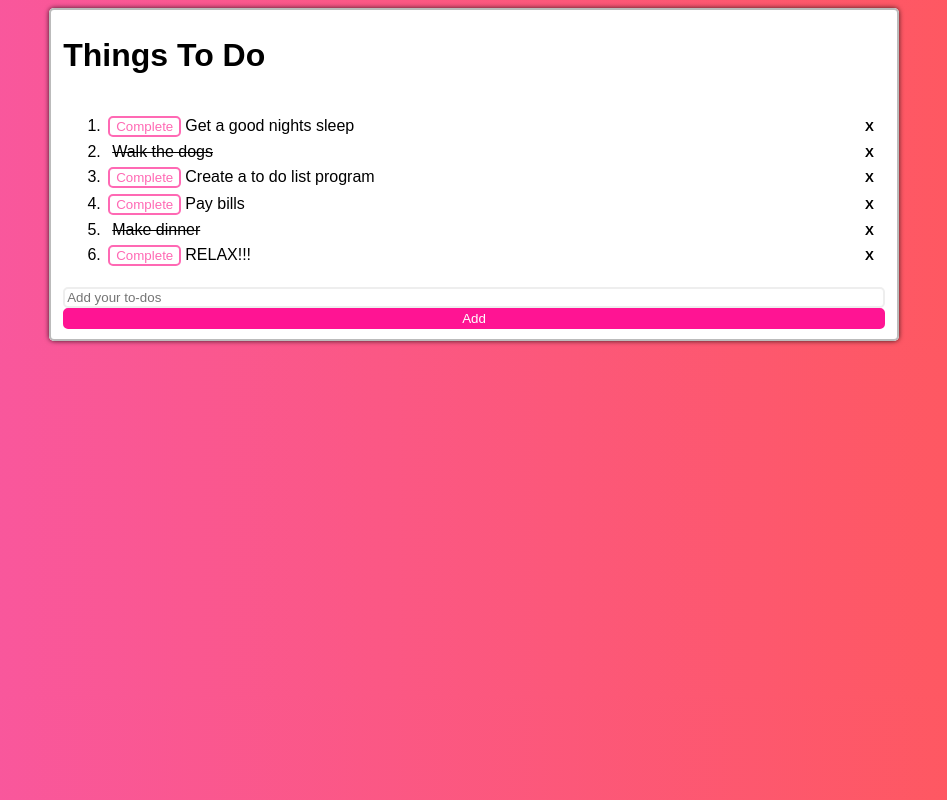
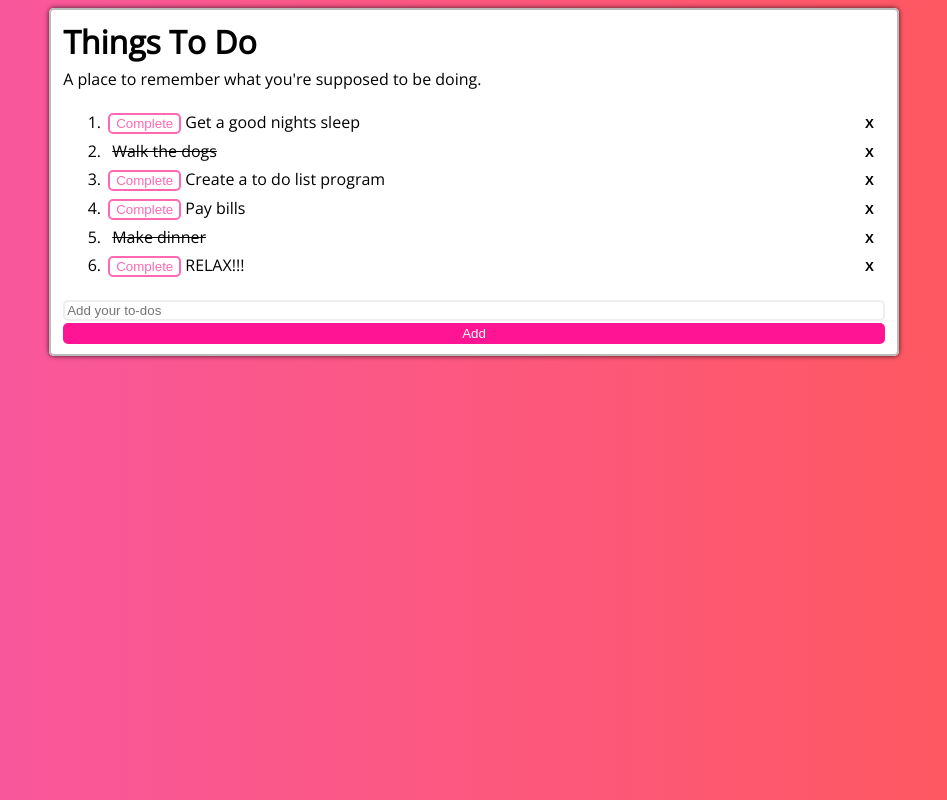
Before and after one commit to eslutz/Grand-Circus-Labs, an Angular app: page / in a window 1280 px wide. Shown: the whole page, without its empty margins (166-1113 px from the left). Built offline with nearby package versions, Linux system fonts and the light colour scheme.

Commit message:
Everything is ready for the assessment additions.

```diff
--- a/src/app/app.component.css
+++ b/src/app/app.component.css
@@ -3,7 +3,7 @@ fieldset.lineItUp {
     margin-left: auto;
     margin-right: auto;
     box-shadow: 0px 0px 5px 0px rgba(0,0,0,0.75);
-    font-family: sans-serif;
+    font-family: 'Open Sans', sans-serif;
     font-weight: 300;
     background-color: white;
     border-radius: 5px;
@@ -21,6 +21,10 @@ td.task {
 
 li {
     width: 100%;
+}
+
+h1 {
+    line-height: 10px;
 }
 
 input.bigText {
--- a/src/app/app.component.html
+++ b/src/app/app.component.html
@@ -1,5 +1,6 @@
 <fieldset class="lineItUp">
 	<h1>{{title}}</h1>
+	<div>{{subtitle}}</div>
 	<!--<input class="bigText" type="text" #filter (keyup.enter)="filterTask(filter.value); filter.value=''" placeholder="Add your to-dos">-->
 	<table>
 		<ol>
--- a/src/app/app.component.ts
+++ b/src/app/app.component.ts
@@ -6,7 +6,8 @@ import { Component } from '@angular/core';
   styleUrls: ['./app.component.css']
 })
 export class AppComponent {
-	title = 'Things To Do';
+	title = "Things To Do";
+	subtitle = "A place to remember what you're supposed to be doing.";
 
 	toDoList: ToDo[] = [
 		{task: "Get a good nights sleep", completed: false},
--- a/src/index.html
+++ b/src/index.html
@@ -6,6 +6,7 @@
   <base href="/">
   <meta name="viewport" content="width=device-width, initial-scale=1">
   <link rel="icon" type="image/x-icon" href="favicon.ico">
+  <link href="https://fonts.googleapis.com/css2?family=Open+Sans&display=swap" rel="stylesheet">
 </head>
 <body>
   <app-root></app-root>
```
